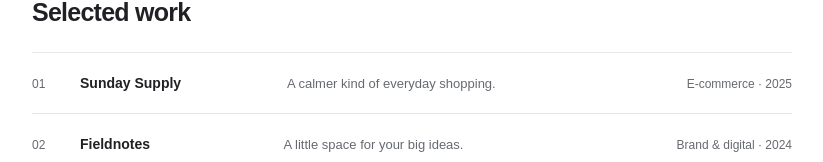
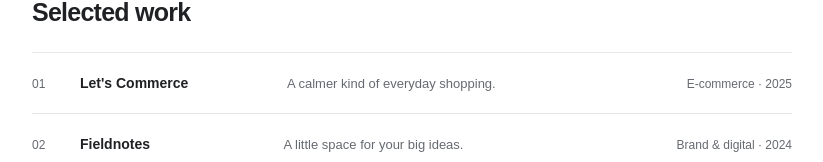
Before and after one commit to HakeemTB/React_Portfolio, a React (Vite) app: page / in a window 1280 px wide. Shown: the part 1275-1437 px from the top of the page, without its empty margins (228-1051 px from the left). Built offline with nearby package versions, Linux system fonts and the light colour scheme.

Commit message:
Update featured project name
Co-authored-by: Copilot <223556219+Copilot@users.noreply.github.com>

```diff
--- a/src/pages/home.jsx
+++ b/src/pages/home.jsx
@@ -5,7 +5,7 @@ import { NavLink } from "react-router-dom";
 const projects = [
   {
     number: "01",
-    name: "Sunday Supply",
+    name: "Let's Commerce",
     type: "E-commerce · 2025",
     description: "A calmer kind of everyday shopping.",
   },
```
